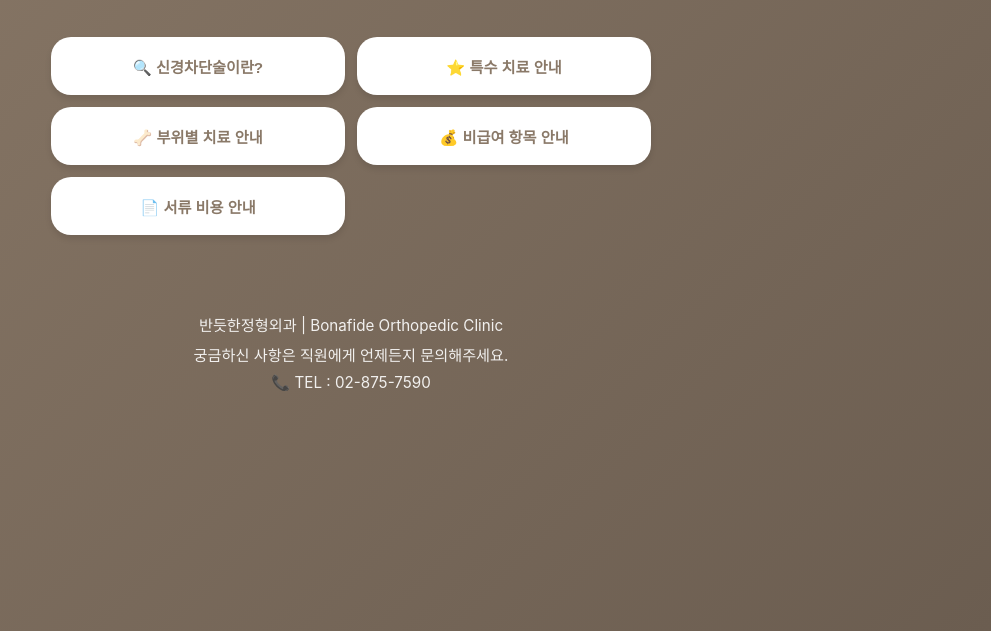
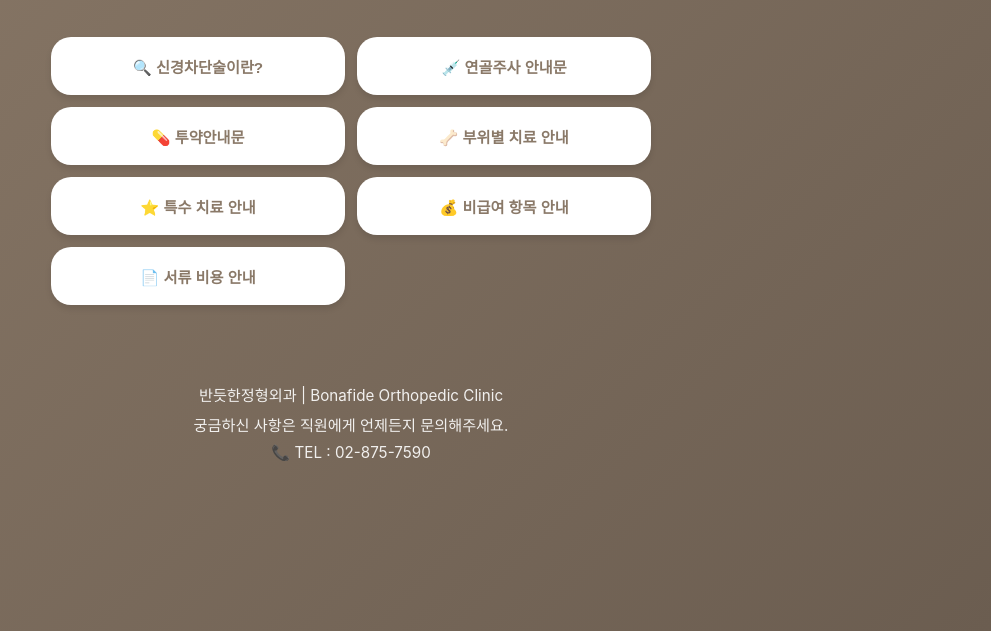
Before and after one commit to snubonafideosmanage/bonafideos_snu, a plain HTML site: page index.html in a window 1280 px wide. Shown: the part 169-800 px from the top of the page, without its empty margins (289-1280 px from the left). Drawn offline with Linux system fonts and the light colour scheme.

Commit message:
Add files via upload

```diff
--- a/index.html
+++ b/index.html
@@ -245,8 +245,10 @@
 
         <div class="nav-buttons">
             <button class="nav-btn" onclick="showSection('injection-difference')">🔍 신경차단술이란?</button>
+            <button class="nav-btn" onclick="window.open('https://raw.githubusercontent.com/snubonafideosmanage/bonafideos_snu/main/연골주사.png', '_blank')">💉 연골주사 안내문</button>
+            <button class="nav-btn" onclick="window.open('https://raw.githubusercontent.com/snubonafideosmanage/bonafideos_snu/main/투약안내문.png', '_blank')">💊 투약안내문</button>
+            <button class="nav-btn" onclick="showSection('body-part-treatment')">🦴 부위별 치료 안내</button>
             <button class="nav-btn" onclick="showSection('special-treatment')">⭐ 특수 치료 안내</button>
-            <button class="nav-btn" onclick="showSection('body-part-treatment')">🦴 부위별 치료 안내</button>
             <button class="nav-btn" onclick="showSection('non-covered')">💰 비급여 항목 안내</button>
             <button class="nav-btn" onclick="showSection('documents')">📄 서류 비용 안내</button>
         </div>
```
